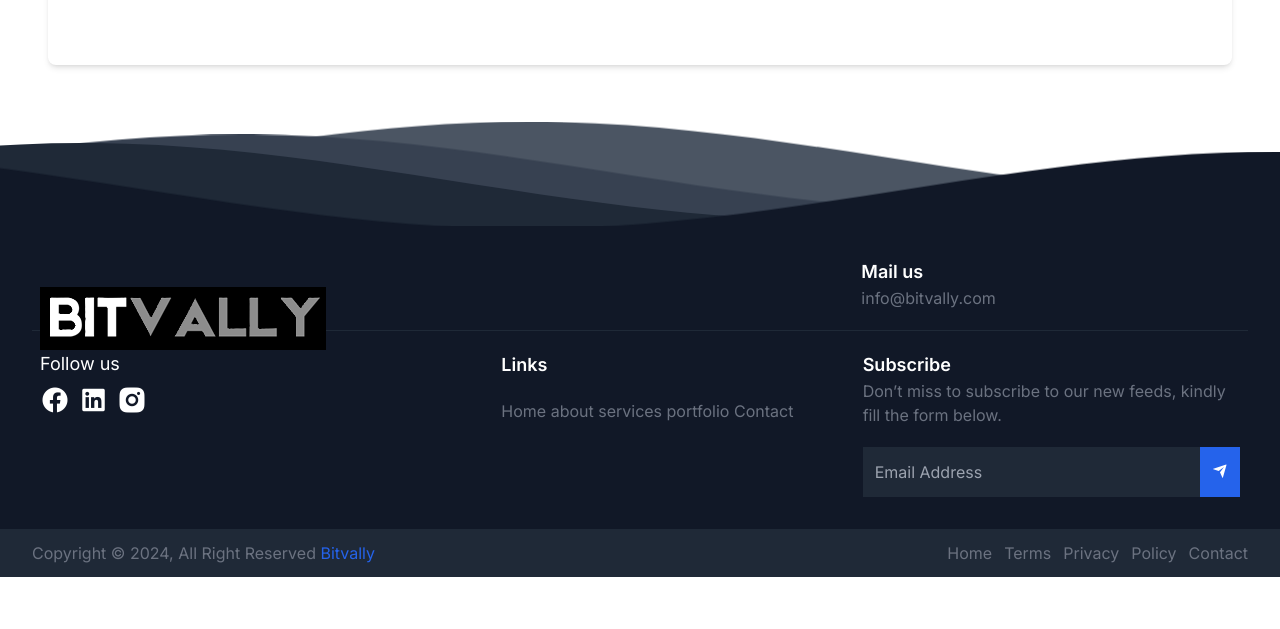
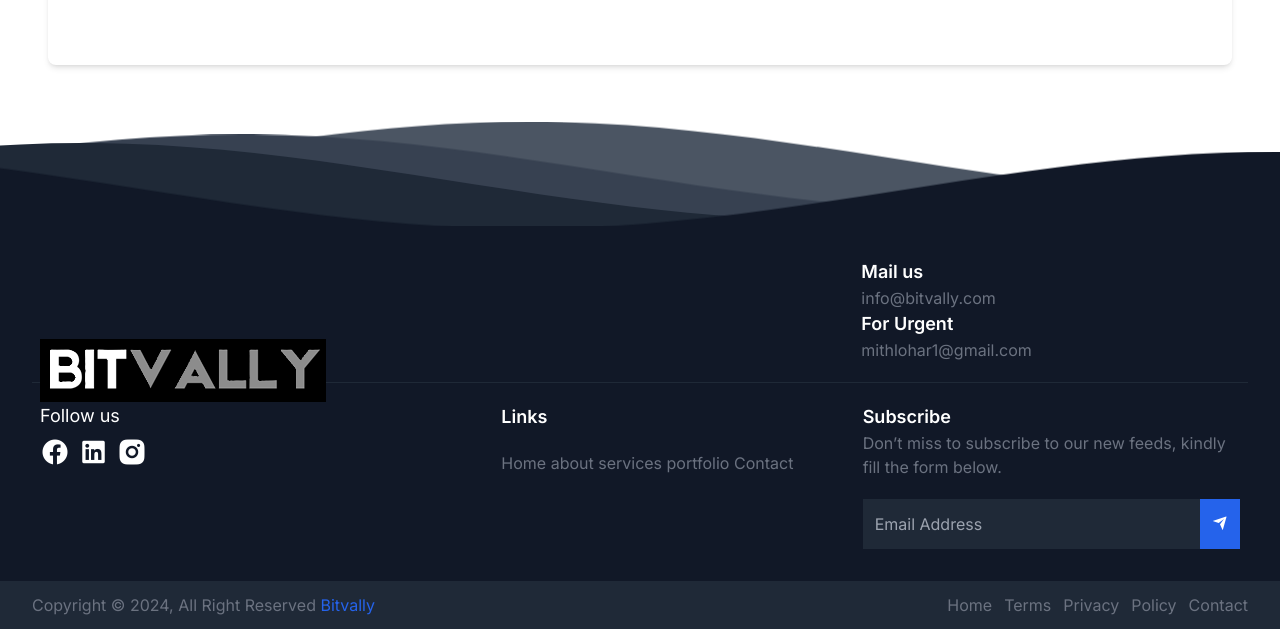
Before and after one commit to mithlohar144/BITvalley-main-final, a plain HTML site: page contact.html in a window 1280 px wide. Shown: the part 959-1588 px from the top of the page. Before the commit the page ends 1536 px from the top, so only its background shows below. Drawn offline with nearby package versions, Linux system fonts and the light colour scheme.

Commit message:
Update contact.html

```diff
--- a/contact.html
+++ b/contact.html
@@ -526,6 +526,8 @@ a.active {
                         <div class="cta-text">
                             <h4 class="text-white text-lg font-semibold">Mail us</h4>
                             <span class="text-gray-500">info@bitvally.com</span>
+                             <h4 class="text-white text-lg font-semibold">For Urgent</h4>
+                            <span class="text-gray-500">mithlohar1@gmail.com</span>
                         </div>
                     </div>
                 </div>
```
